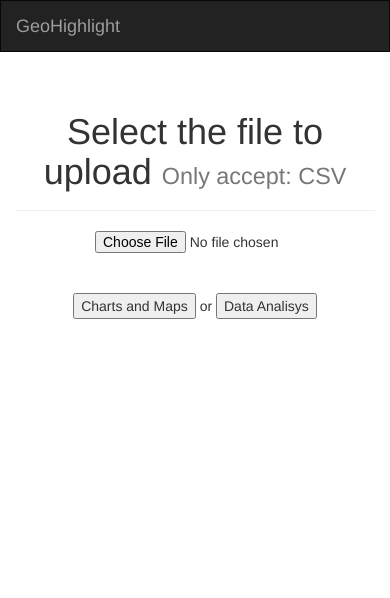
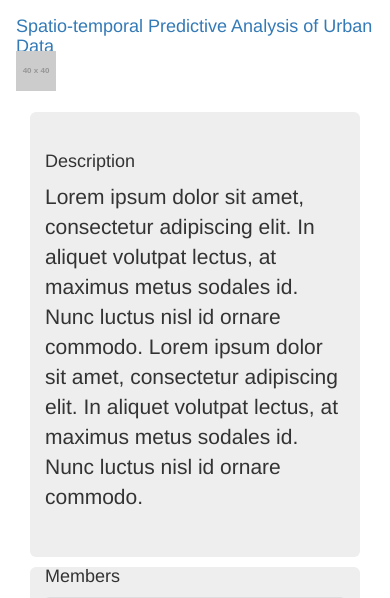
Before and after one commit to GeoGuideProject/geoguide, a Flask app: page / in a window 390 px wide. Shown: the top 598 px of the page. Before the commit the page ends 319 px from the top, so only its background shows below. Run offline with Flask 2, Linux system fonts and the light colour scheme; grey boxes labelled with a size stand in for pictures from a placeholder-image service; some libraries are stand-ins or nearby versions.

Commit message:
Init web pages

```diff
--- a/app.py
+++ b/app.py
@@ -127,11 +127,7 @@ def file_proc():
 
 @app.route('/')
 def index():
-    formatsmsg = 'Only accept: '
-    for x in app.config['ALLOWED_EXTENSIONS']:
-        formatsmsg += ' ' + x.upper()
-    return render_template('index.html', formatsmsg=formatsmsg)
-
+    return render_template('index.html')
 
 @app.route('/selectdata', methods=['POST', 'GET'])
 def selectdata():
@@ -144,8 +140,14 @@ def selectdata():
     return render_template('charts.html', csvfilename='arquivo.csv', filter=filter, positions=positions, datasettype=datasettype)
 
 
-@app.route('/upload', methods=['POST'])
+@app.route('/upload', methods=['GET','POST'])
 def upload():
+    if request.method == 'GET':
+        formatsmsg = 'Only accept: '
+        for x in app.config['ALLOWED_EXTENSIONS']:
+            formatsmsg += ' ' + x.upper()
+        return render_template('upload.html', formatsmsg=formatsmsg)
+
     # Get the name of the uploaded file
     file = request.files['file']
     if file and allowed_file(file.filename):
@@ -190,4 +192,4 @@ def runiuga():
 
 if __name__ == '__main__':
     port = int(os.environ.get("PORT", 8000))
-    app.run(host='0.0.0.0', use_reloader=True, port=port)
+    app.run(use_reloader=True, port=port, extra_files=['templates/index.html'])
--- a/templates/index.html
+++ b/templates/index.html
@@ -2,51 +2,101 @@
 <html lang="en">
 <head>
   <meta charset="utf-8">
-  <title>GeoHighlight - Upload your dataset </title>
+  <title>GeoHighlight</title>
   <meta charset="utf-8">
   <meta name="viewport" content="width=device-width, initial-scale=1">
   <link href="static/bootstrap.min.css" rel="stylesheet">
-  <style>
-  body{
-    text-align: center;
-    margin: 2em auto;
-    margin:0;
-    padding:0;
-  }
-  #inputs
-  {
-    width:200px;
-    margin:auto;
-  }
-  </style>
+  <link href="https://maxcdn.bootstrapcdn.com/bootswatch/3.3.7/paper/bootstrap.min.css" rel="stylesheet" >
 </head>
 <body>
-  <nav class="navbar navbar-inverse">
+  <nav class="navbar">
     <div class="container-fluid">
       <div class="navbar-header">
-        <a class="navbar-brand" href="">GeoHighlight</a>
+        <a class="navbar-brand" href="/">Spatio-temporal Predictive Analysis of Urban Data</a>
+      </div>
+      <div class="navbar-right">
+        <a href="#">
+          <img src="https://placehold.it/40x40">
+        </a>
       </div>
     </div>
   </nav>
   <div class="container-fluid">
-    <div class="row">
-      <div class="col-md-12">
-        <div class="page-header">
-          <h1>
-            Select the file to upload <small>{{formatsmsg}}</small>
-          </h1>
+    <div class="col-md-10 col-md-offset-1">
+      <div class="jumbotron" style="margin-bottom:0; !important">
+        <h4>Description</h4>
+        <p>
+          Lorem ipsum dolor sit amet, consectetur adipiscing elit. In aliquet volutpat lectus, at maximus metus sodales id. Nunc luctus nisl id ornare commodo.
+          Lorem ipsum dolor sit amet, consectetur adipiscing elit. In aliquet volutpat lectus, at maximus metus sodales id. Nunc luctus nisl id ornare commodo.
+        </p>
+      </div>
+      <div class="jumbotron" style="margin-top:0 !important;padding-top: 0 !important;">
+        <h4>Members</h4>
+        <div class="row">
+          <div class="col-sm-6 col-md-4">
+            <div class="thumbnail">
+              <img src="https://avatars1.githubusercontent.com/u/1442478?v=3&s=110">
+              <div class="caption">
+                <h4>Plácido Neto</h4>
+                <p>Description #1</p>
+                <p>
+                  <a href="https://github.com/placidoneto" class="btn btn-default" role="button">github</a>
+                </p>
+              </div>
+            </div>
+          </div>
+          <div class="col-sm-6 col-md-4">
+            <div class="thumbnail">
+              <img src="https://avatars3.githubusercontent.com/u/16253660?v=3&s=110">
+              <div class="caption">
+                <h4>Behrooz Omidvar-Tehrani</h4>
+                <p>Description #2</p>
+                <p>
+                  <a href="https://github.com/behroozomidvar" class="btn btn-default" role="button">github</a>
+                </p>
+              </div>
+            </div>
+          </div>
+          <div class="col-sm-6 col-md-4">
+            <div class="thumbnail">
+              <img src="https://avatars2.githubusercontent.com/u/17347069?v=3&s=110">
+              <div class="caption">
+                <h4>Gustavo Guerino</h4>
+                <p>Description #3</p>
+                <p>
+                  <a href="https://github.com/gustavoguerino" class="btn btn-default" role="button">github</a>
+                </p>
+              </div>
+            </div>
+          </div>
+        </div>
+        <div class="row col-md-offset-2">
+          <div class="col-sm-6 col-md-4">
+            <div class="thumbnail">
+              <img src="https://avatars2.githubusercontent.com/u/8146112?v=3&s=110">
+              <div class="caption">
+                <h4>Felipe Pontes</h4>
+                <p>Description #4</p>
+                <p>
+                  <a href="https://github.com/felipemfp" class="btn btn-default" role="button">github</a>
+                </p>
+              </div>
+            </div>
+          </div>
+          <div class="col-sm-6 col-md-4">
+            <div class="thumbnail">
+              <img src="https://avatars2.githubusercontent.com/u/9325152?v=3&s=110">
+              <div class="caption">
+                <h4>Francisco Bento</h4>
+                <p>Description #5</p>
+                <p>
+                  <a href="https://github.com/chicobentojr" class="btn btn-default" role="button">github</a>
+                </p>
+              </div>
+            </div>
+          </div>
         </div>
       </div>
-    </div>
-    <div class="row">
-      <div class="col-md-12">
-        <form action="upload" method="POST" enctype="multipart/form-data">
-          <p>
-            <input type="file" name="file" id="inputs"><br><br>
-            <input type="submit" name="botao" value="Charts and Maps"> or
-            <input type="submit" name="botao" value="Data Analisys">
-          </p>
-        </form>
       </div>
     </div>
   </div>
```
Also changed, not shown: templates/upload.html (added, +56 -0 lines).
